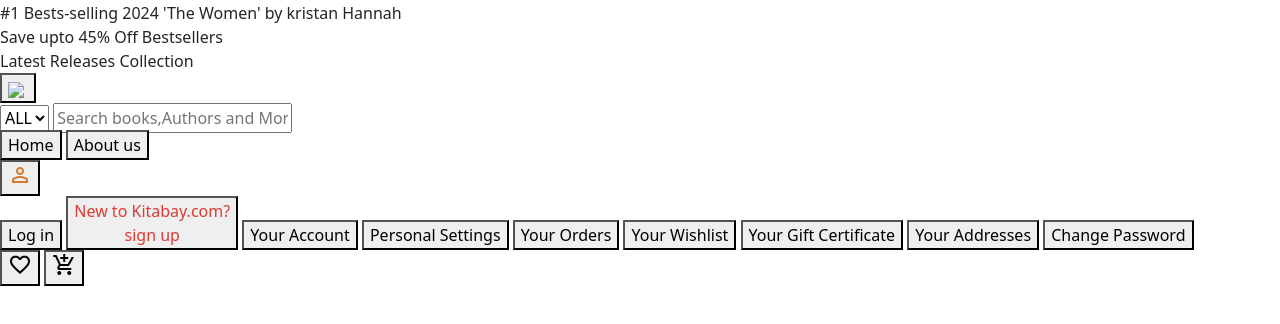
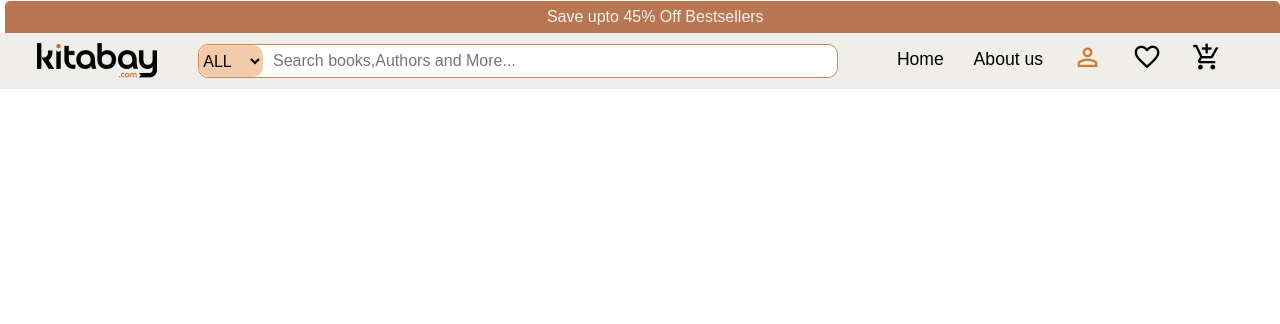
Before and after one commit to sparshgoyal199/internship_project_frontend, a plain HTML site: page index.html in a window 1280 px wide. Drawn offline with nearby package versions, Linux system fonts and the light colour scheme.

Commit message:
testing 20

```diff
--- a/index.html
+++ b/index.html
@@ -5,7 +5,7 @@
     <meta name="viewport" content="width=device-width, initial-scale=1.0">
     <title>Bokk-store</title>
     <link rel="stylesheet" href="https://fonts.googleapis.com/css2?family=Material+Symbols+Outlined:opsz,wght,FILL,GRAD@24,400,0,0">
-    <link rel="stylesheet" href="/inter-frontend folder/css_folder/index.css">
+    <link rel="stylesheet" href="/css_folder/index.css">
     <link href="https://cdn.jsdelivr.net/npm/bootstrap@5.3.3/dist/css/bootstrap.min.css" rel="stylesheet" integrity="sha384-QWTKZyjpPEjISv5WaRU9OFeRpok6YctnYmDr5pNlyT2bRjXh0JMhjY6hW+ALEwIH" crossorigin="anonymous">
 </head>
 
@@ -20,7 +20,7 @@
         </div>
         <div class="main">
             <button>
-                <img class="logo" src="/inter-frontend folder/image/kita.png">
+                <img class="logo" src="/image/kita.png">
                 <label for="background_image"></label>
             </button>
             <div class="search" tabindex="-1">
@@ -65,7 +65,7 @@
         </div>
     </header>
 
-<script type='module' src='/inter-frontend folder/javascript_folder/index.js'></script>
+<script type='module' src='/javascript_folder/index.js'></script>
 
 </body>
 </html>
```
